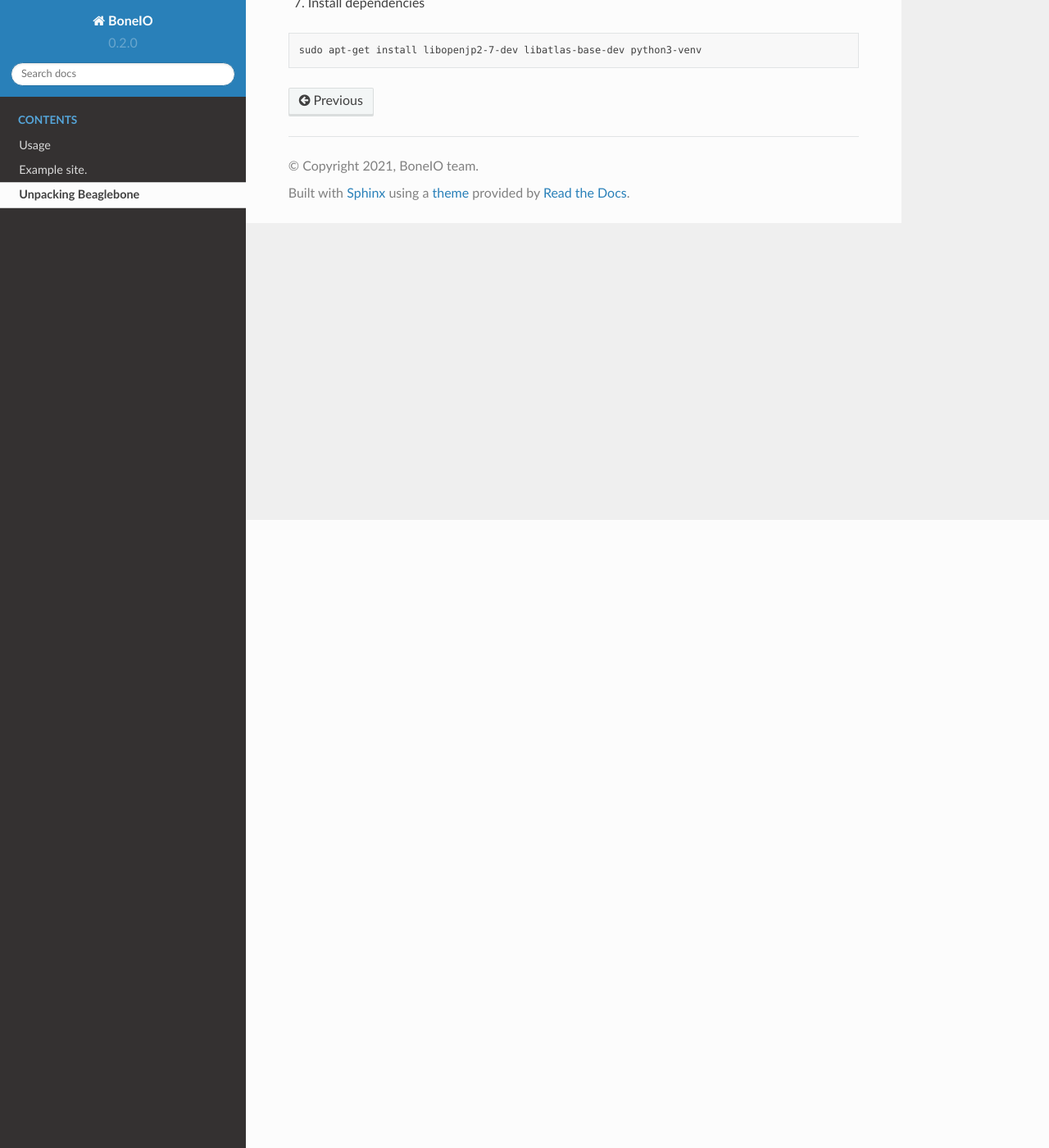
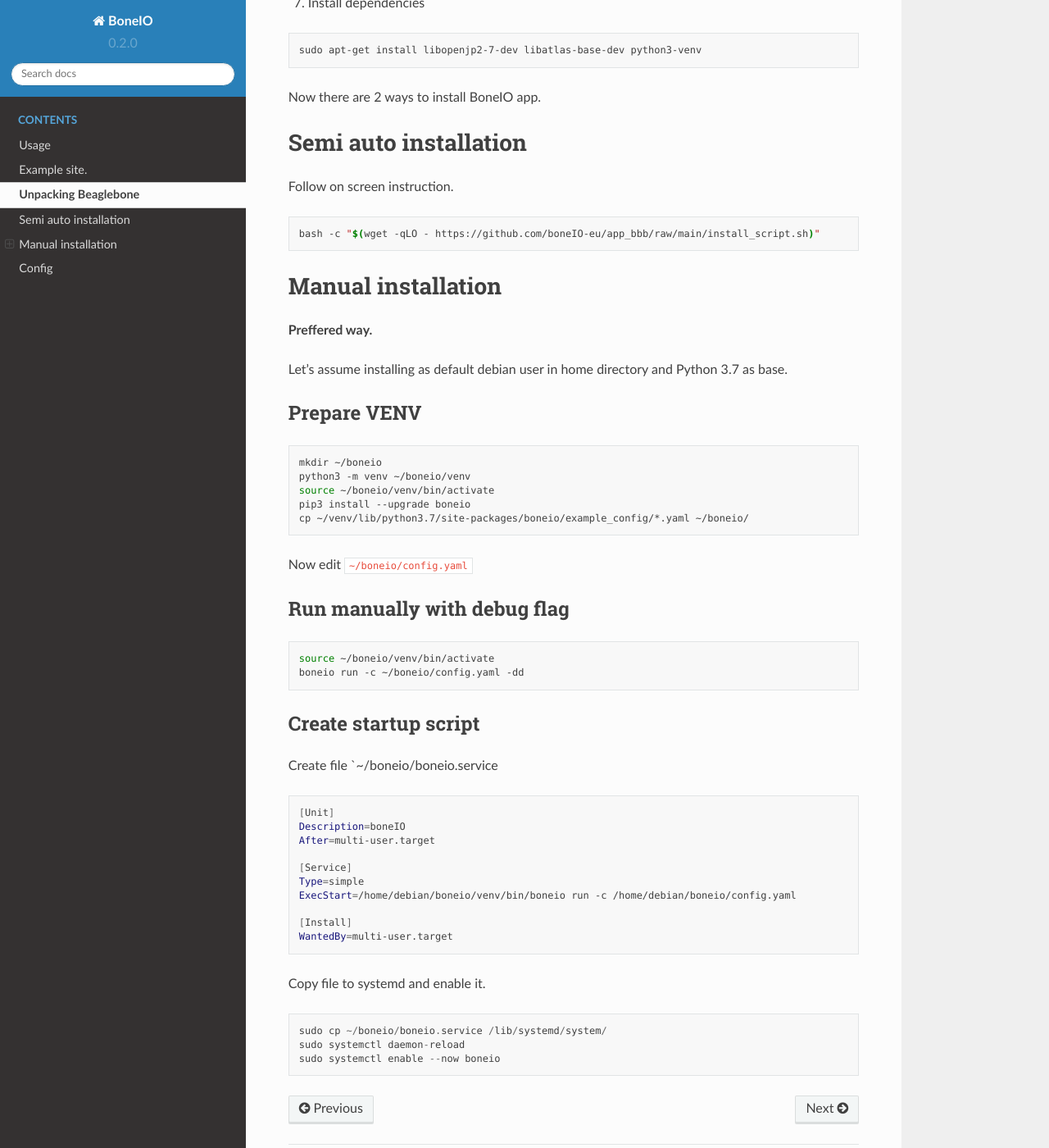
Before and after one commit to btomala/docs, a Sphinx documentation site: the page built from docs/app/first_start.md, in a window 1280 px wide and 1400 px high, scrolled down 766 px. Shown: the whole window at 82% size. Built offline with Sphinx 7.4.7 and the Read the Docs theme 2.0.0, drawn with Linux system fonts in a browser that asks for light colours.

Commit message:
first start

````diff
--- a/docs/app/first_start.md
+++ b/docs/app/first_start.md
@@ -36,3 +36,63 @@
 ```bash
 sudo apt-get install libopenjp2-7-dev libatlas-base-dev python3-venv
 ```
+
+Now there are 2 ways to install BoneIO app.
+
+# Semi auto installation
+
+Follow on screen instruction.
+
+```bash
+bash -c "$(wget -qLO - https://github.com/boneIO-eu/app_bbb/raw/main/install_script.sh)"
+```
+
+# Manual installation
+
+**Preffered way.**
+
+Let's assume installing as default debian user in home directory and Python 3.7 as base.
+
+## Prepare VENV
+
+```bash
+mkdir ~/boneio
+python3 -m venv ~/boneio/venv
+source ~/boneio/venv/bin/activate
+pip3 install --upgrade boneio
+cp ~/venv/lib/python3.7/site-packages/boneio/example_config/*.yaml ~/boneio/
+```
+
+Now edit `~/boneio/config.yaml`
+
+## Run manually with debug flag
+
+```bash
+source ~/boneio/venv/bin/activate
+boneio run -c ~/boneio/config.yaml -dd
+```
+
+## Create startup script
+
+Create file `~/boneio/boneio.service
+
+```bash
+[Unit]
+Description=boneIO
+After=multi-user.target
+
+[Service]
+Type=simple
+ExecStart=/home/debian/boneio/venv/bin/boneio run -c /home/debian/boneio/config.yaml
+
+[Install]
+WantedBy=multi-user.target
+```
+
+Copy file to systemd and enable it.
+
+```
+sudo cp ~/boneio/boneio.service /lib/systemd/system/
+sudo systemctl daemon-reload
+sudo systemctl enable --now boneio
+```
--- a/docs/index.rst
+++ b/docs/index.rst
@@ -18,3 +18,4 @@
    usage
    example
    app/first_start
+   app/scheme
````
Also changed, not shown: docs/app/scheme.md (added, +324 -0 lines).
